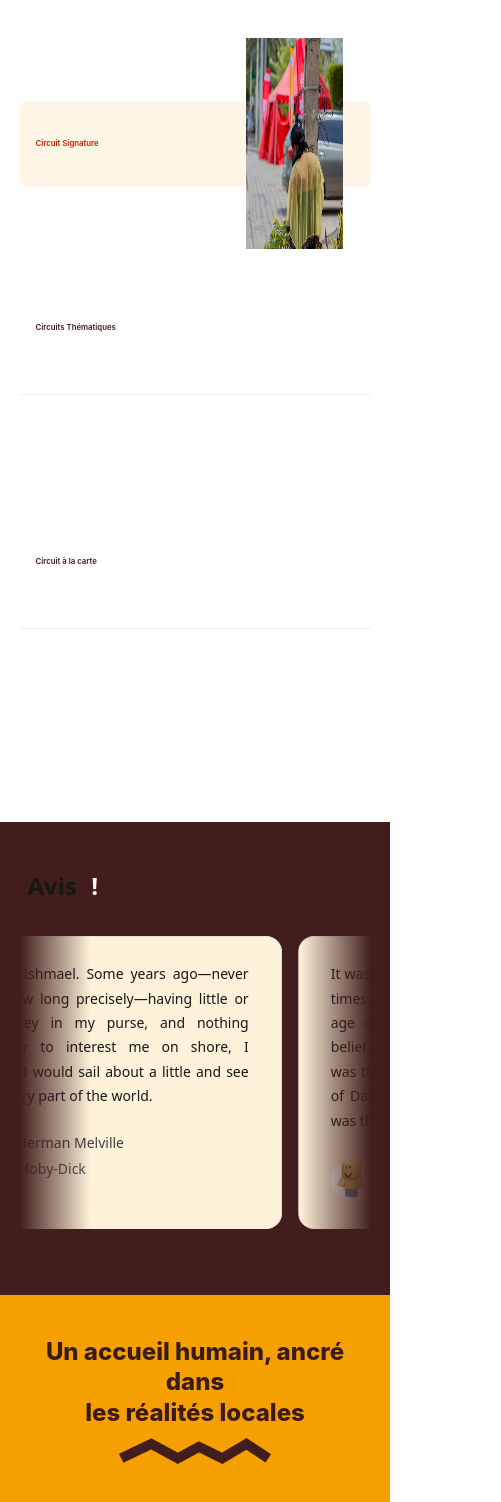
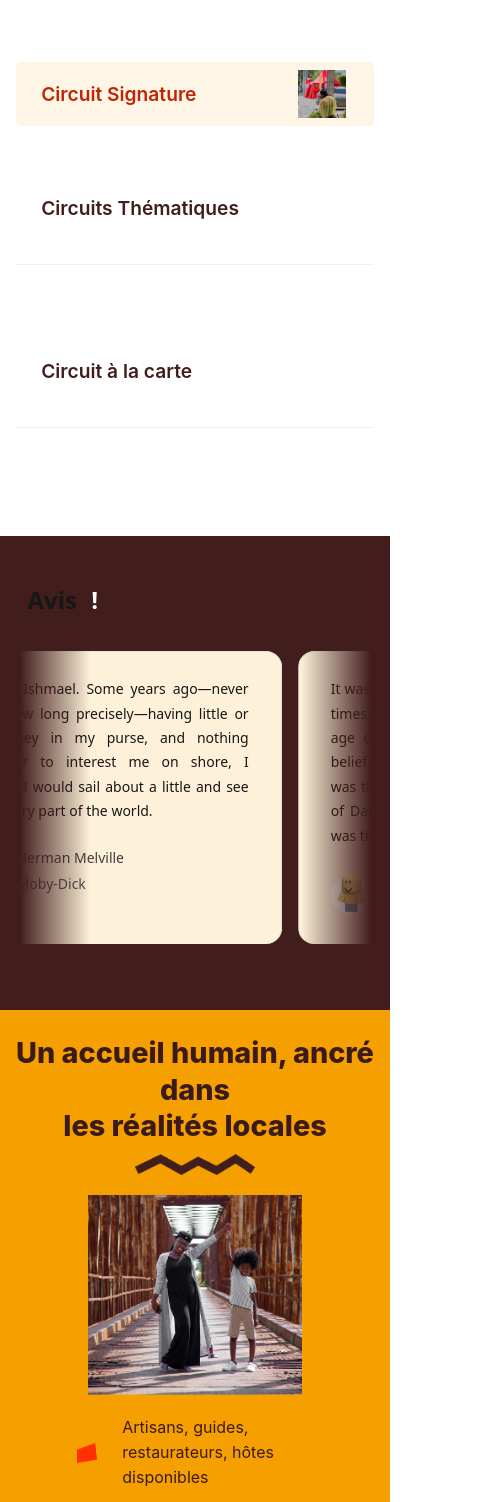
Before and after one commit to ephremekouledou/DahomeyDiscovery_ui, a React (Vite) app: page / in a window 390 px wide. Shown: the part 1064-2566 px from the top of the page, 501 px wide, since content can reach past the window. Built offline with nearby package versions, Linux system fonts and the light colour scheme.

Commit message:
fix: accueil responsive

```diff
--- a/src/pages/Acceuil/Acceuil.tsx
+++ b/src/pages/Acceuil/Acceuil.tsx
@@ -13,10 +13,22 @@ import { InfiniteMovingCards } from "../../components/ui/infinite-moving-cards";
 import Footer from "../../components/footer/footer";
 
 const Acceuil = () => {
-  const [selectedCircuit, setSelectedCircuit] =
-    useState<string>("Circuit Signature");
+  const [selectedCircuit, setSelectedCircuit] = useState<string>("Circuit Signature");
+  const [isMobile, setIsMobile] = useState(false);
+
   useEffect(() => {
     document.title = "Acceuil";
+  }, []);
+
+  useEffect(() => {
+    const checkMobile = () => {
+      setIsMobile(window.innerWidth < 768);
+    };
+
+    checkMobile();
+    window.addEventListener("resize", checkMobile);
+
+    return () => window.removeEventListener("resize", checkMobile);
   }, []);
 
   return (
@@ -32,7 +44,7 @@ const Acceuil = () => {
             className="Accueil_image_2"
             alt="Dahomey Discovery Logo"
             style={{
-              width: "clamp(14rem, 5vw, 16rem)",
+              width: isMobile ? "12rem" : "16rem",
               height: "auto",
             }}
           />
@@ -40,18 +52,18 @@ const Acceuil = () => {
         <Flex
           vertical
           align="flex-start"
-          gap="clamp(0.5rem, 2vw, 1rem)"
+          gap={isMobile ? "0.5rem" : "1rem"}
           style={{
-            margin: "0 5vw",
+            margin: isMobile ? "0 4vw" : "0 5vw",
             position: "relative",
-            bottom: "clamp(6rem, 15vh, 12rem)",
+            bottom: isMobile ? "4rem" : "8rem",
           }}
         >
           <Typography.Title
             level={1}
             style={{
               color: "#3B1B19",
-              fontSize: "clamp(2rem, 5vw, 4rem)",
+              fontSize: isMobile ? "2rem" : "4rem",
               fontWeight: "800",
               textAlign: "center",
               lineHeight: "1.2",
@@ -64,16 +76,20 @@ const Acceuil = () => {
             src={vector}
             alt="Vector"
             style={{
-              height: "clamp(1rem, 3vh, 2rem)",
-              width: "clamp(12rem, 30vw, 20rem)",
-              paddingRight: "clamp(1rem, 3vw, 2.5rem)",
+              height: isMobile ? "1rem" : "2rem",
+              width: isMobile ? "10rem" : "18rem",
+              paddingRight: isMobile ? "1rem" : "2.5rem",
             }}
           />
         </Flex>
         <Flex
           vertical
-          gap="100px"
-          style={{ padding: "0 5vw", width: "100%", paddingBottom: "20vh" }}
+          gap={isMobile ? "50px" : "100px"}
+          style={{
+            padding: isMobile ? "0 4vw" : "0 5vw",
+            width: "100%",
+            paddingBottom: isMobile ? "10vh" : "20vh"
+          }}
         >
           <Flex vertical>
             <Flex
@@ -81,10 +97,10 @@ const Acceuil = () => {
               align="center"
               style={{
                 width: "100%",
-                height: "clamp(3rem, 10vh, 6rem)",
+                height: isMobile ? "4rem" : "6rem",
                 backgroundColor:
                   selectedCircuit === "Circuit Signature" ? "#fef5e6" : "white",
-                padding: "clamp(0.5rem, 2vw, 1.5rem)",
+                padding: isMobile ? "0.8rem" : "1.5rem",
                 borderRadius: "0.3rem",
               }}
               onMouseEnter={() => setSelectedCircuit("Circuit Signature")}
@@ -97,10 +113,9 @@ const Acceuil = () => {
                       selectedCircuit === "Circuit Signature"
                         ? "#BF2500"
                         : "#411E1C",
-                    fontSize: "clamp(0.3rem, 2vw, 2.5rem)",
-                    // fontWeight: "800",
+                    fontSize: isMobile ? "1.2rem" : "2.5rem",
                     textAlign: "center",
-                    paddingLeft: "clamp(0.5rem, 2vw, 1.5rem)",
+                    paddingLeft: isMobile ? "0.8rem" : "1.5rem",
                     margin: "0",
                   }}
                 >
@@ -110,10 +125,10 @@ const Acceuil = () => {
               <img
                 src={circuitImage}
                 style={{
-                  height: "clamp(6rem, 25vh, 15rem)",
+                  height: isMobile ? "3rem" : "12rem",
                   width: "auto",
-                  paddingRight: "clamp(1rem, 5vw, 4rem)",
-                  maxWidth: "30vw",
+                  paddingRight: isMobile ? "1rem" : "4rem",
+                  maxWidth: isMobile ? "25vw" : "30vw",
                   display:
                     selectedCircuit === "Circuit Signature" ? "block" : "none",
                 }}
@@ -129,12 +144,12 @@ const Acceuil = () => {
               align="center"
               style={{
                 width: "100%",
-                height: "clamp(3rem, 10vh, 6rem)",
+                height: isMobile ? "4rem" : "6rem",
                 backgroundColor:
                   selectedCircuit === "Circuits Thématiques"
                     ? "#fef5e6"
                     : "white",
-                padding: "clamp(0.5rem, 2vw, 1.5rem)",
+                padding: isMobile ? "0.8rem" : "1.5rem",
                 borderRadius: "0.3rem",
               }}
               onMouseEnter={() => setSelectedCircuit("Circuits Thématiques")}
@@ -147,10 +162,9 @@ const Acceuil = () => {
                       selectedCircuit === "Circuits Thématiques"
                         ? "#BF2500"
                         : "#411E1C",
-                    fontSize: "clamp(0.3rem, 2vw, 2.5rem)",
-                    // fontWeight: "800",
+                    fontSize: isMobile ? "1.2rem" : "2.5rem",
                     textAlign: "center",
-                    paddingLeft: "clamp(0.5rem, 2vw, 1.5rem)",
+                    paddingLeft: isMobile ? "0.8rem" : "1.5rem",
                     margin: "0",
                   }}
                 >
@@ -160,10 +174,10 @@ const Acceuil = () => {
               <img
                 src={circuitImage}
                 style={{
-                  height: "clamp(6rem, 25vh, 15rem)",
+                  height: isMobile ? "3rem" : "12rem",
                   width: "auto",
-                  paddingRight: "clamp(1rem, 5vw, 4rem)",
-                  maxWidth: "30vw",
+                  paddingRight: isMobile ? "1rem" : "4rem",
+                  maxWidth: isMobile ? "25vw" : "30vw",
                   display:
                     selectedCircuit === "Circuits Thématiques"
                       ? "block"
@@ -181,12 +195,12 @@ const Acceuil = () => {
               align="center"
               style={{
                 width: "100%",
-                height: "clamp(3rem, 10vh, 6rem)",
+                height: isMobile ? "4rem" : "6rem",
                 backgroundColor:
                   selectedCircuit === "Circuit à la carte"
                     ? "#fef5e6"
                     : "white",
-                padding: "clamp(0.5rem, 2vw, 1.5rem)",
+                padding: isMobile ? "0.8rem" : "1.5rem",
                 borderRadius: "0.3rem",
               }}
               onMouseEnter={() => setSelectedCircuit("Circuit à la carte")}
@@ -199,10 +213,9 @@ const Acceuil = () => {
                       selectedCircuit === "Circuit à la carte"
                         ? "#BF2500"
                         : "#411E1C",
-                    fontSize: "clamp(0.3rem, 2vw, 2.5rem)",
-                    // fontWeight: "800",
+                    fontSize: isMobile ? "1.2rem" : "2.5rem",
                     textAlign: "center",
-                    paddingLeft: "clamp(0.5rem, 2vw, 1.5rem)",
+                    paddingLeft: isMobile ? "0.8rem" : "1.5rem",
                     margin: "0",
                   }}
                 >
@@ -212,10 +225,10 @@ const Acceuil = () => {
               <img
                 src={circuitImage}
                 style={{
-                  height: "clamp(6rem, 25vh, 15rem)",
+                  height: isMobile ? "3rem" : "12rem",
                   width: "auto",
-                  paddingRight: "clamp(1rem, 5vw, 4rem)",
-                  maxWidth: "30vw",
+                  paddingRight: isMobile ? "1rem" : "4rem",
+                  maxWidth: isMobile ? "25vw" : "30vw",
                   display:
                     selectedCircuit === "Circuit à la carte" ? "block" : "none",
                 }}
@@ -247,18 +260,6 @@ const Acceuil = () => {
               width: "100%",
             }}
           >
-            {/* <Typography.Title
-              level={2}
-              style={{
-                color: "white",
-                fontSize: "clamp(1.5rem, 5vw, 3rem)",
-                fontWeight: "800",
-                lineHeight: "1.2",
-                margin: "0",
-              }}
-            >
-              Nos clients en parlent !
-            </Typography.Title> */}
             <FlipWords words={["Témoignages", "Avis", "Expériences"]} /> !
           </Flex>
           <InfiniteMovingCards
@@ -274,8 +275,11 @@ const Acceuil = () => {
         <Flex
           vertical
           align="center"
-          gap="40px"
-          style={{ padding: "5vh 5vw", width: "100%" }}
+          gap={isMobile ? "20px" : "40px"}
+          style={{
+            padding: isMobile ? "3vh 4vw" : "5vh 5vw",
+            width: "100%"
+          }}
           justify="center"
         >
           <Flex vertical align="center" gap="10px">
@@ -283,7 +287,7 @@ const Acceuil = () => {
               level={2}
               style={{
                 color: "#3B1B19",
-                fontSize: "clamp(1.5rem, 5vw, 3rem)",
+                fontSize: isMobile ? "1.8rem" : "3rem",
                 fontWeight: "800",
                 textAlign: "center",
                 margin: "0",
@@ -291,54 +295,84 @@ const Acceuil = () => {
             >
               Un accueil humain, ancré dans <br /> les réalités locales
             </Typography.Title>
-            <img src={vectorbrown} alt="Vector" />
+            <img
+              src={vectorbrown}
+              alt="Vector"
+              style={{
+                width: isMobile ? "120px" : "auto",
+                height: "auto"
+              }}
+            />
           </Flex>
-          <Flex gap="50px" justify="center" align="center">
-            <Flex vertical justify="center" align="center" gap="20px">
-              <Flex align="center" style={{ width: "100%" }} gap="30px">
+          <Flex
+            gap={isMobile ? "20px" : "50px"}
+            justify="center"
+            align="center"
+            vertical={isMobile}
+          >
+            <Flex
+              vertical
+              justify="center"
+              align={isMobile ? "flex-start" : "center"}
+              gap={isMobile ? "15px" : "20px"}
+              style={{ order: isMobile ? 2 : 1 }}
+            >
+              <Flex align="center" style={{ width: "100%" }} gap={isMobile ? "20px" : "30px"}>
                 <img
                   src={vectorPoint}
-                  style={{ width: "3vw", height: "30px" }}
+                  style={{
+                    width: isMobile ? "20px" : "3vw",
+                    height: isMobile ? "20px" : "30px",
+                    flexShrink: 0
+                  }}
                   alt="Vector Point"
                 />
                 <Typography.Text
                   style={{
                     color: "#3B1B19",
-                    fontSize: "clamp(0.5rem, 1.5vw, 1.5rem)",
-                    marginLeft: "10px",
+                    fontSize: isMobile ? "1rem" : "1.5rem",
+                    marginLeft: isMobile ? "5px" : "10px",
                   }}
                 >
                   Artisans, guides, <br /> restaurateurs, hôtes
                   <br /> disponibles
                 </Typography.Text>
               </Flex>
-              <Flex align="center" style={{ width: "100%" }} gap="30px">
+              <Flex align="center" style={{ width: "100%" }} gap={isMobile ? "20px" : "30px"}>
                 <img
                   src={vectorPoint}
-                  style={{ width: "3vw", height: "30px" }}
+                  style={{
+                    width: isMobile ? "20px" : "3vw",
+                    height: isMobile ? "20px" : "30px",
+                    flexShrink: 0
+                  }}
                   alt="Vector Point"
                 />
                 <Typography.Text
                   style={{
                     color: "#3B1B19",
-                    fontSize: "clamp(0.5rem, 1.5vw, 1.5rem)",
-                    marginLeft: "10px",
+                    fontSize: isMobile ? "1rem" : "1.5rem",
+                    marginLeft: isMobile ? "5px" : "10px",
                   }}
                 >
-                  Privatisables ou en <br /> petits groupes
+                  Privatisables ou en <br /> petits groupes
                 </Typography.Text>
               </Flex>
-              <Flex align="center" style={{ width: "100%" }} gap="30px">
+              <Flex align="center" style={{ width: "100%" }} gap={isMobile ? "20px" : "30px"}>
                 <img
                   src={vectorPoint}
-                  style={{ width: "3vw", height: "30px" }}
+                  style={{
+                    width: isMobile ? "20px" : "3vw",
+                    height: isMobile ? "20px" : "30px",
+                    flexShrink: 0
+                  }}
                   alt="Vector Point"
                 />
                 <Typography.Text
                   style={{
                     color: "#3B1B19",
-                    fontSize: "clamp(0.5rem, 1.5vw, 1.5rem)",
-                    marginLeft: "10px",
+                    fontSize: isMobile ? "1rem" : "1.5rem",
+                    marginLeft: isMobile ? "5px" : "10px",
                   }}
                 >
                   Programmes complets, <br /> équilibrés et prêts à vivre
@@ -346,18 +380,30 @@ const Acceuil = () => {
               </Flex>
               <Button
                 type="primary"
-                size="large"
+                size={isMobile ? "middle" : "large"}
                 style={{
                   borderRadius: "100px",
-                  padding: "10px 27px",
+                  padding: isMobile ? "8px 20px" : "10px 27px",
                   backgroundColor: "#FF3100",
                   color: "white",
+                  fontSize: isMobile ? "0.9rem" : "1rem",
+                  marginTop: isMobile ? "10px" : "0"
                 }}
               >
                 Réserver maintenant
               </Button>
             </Flex>
-            <img src={unity} alt="Unity" className="unity-image" />
+            <img
+              src={unity}
+              alt="Unity"
+              className="unity-image"
+              style={{
+                order: isMobile ? 1 : 2,
+                maxWidth: isMobile ? "100%" : "auto",
+                height: isMobile ? "200px" : "auto",
+                objectFit: "contain"
+              }}
+            />
           </Flex>
         </Flex>
       </section>
```
